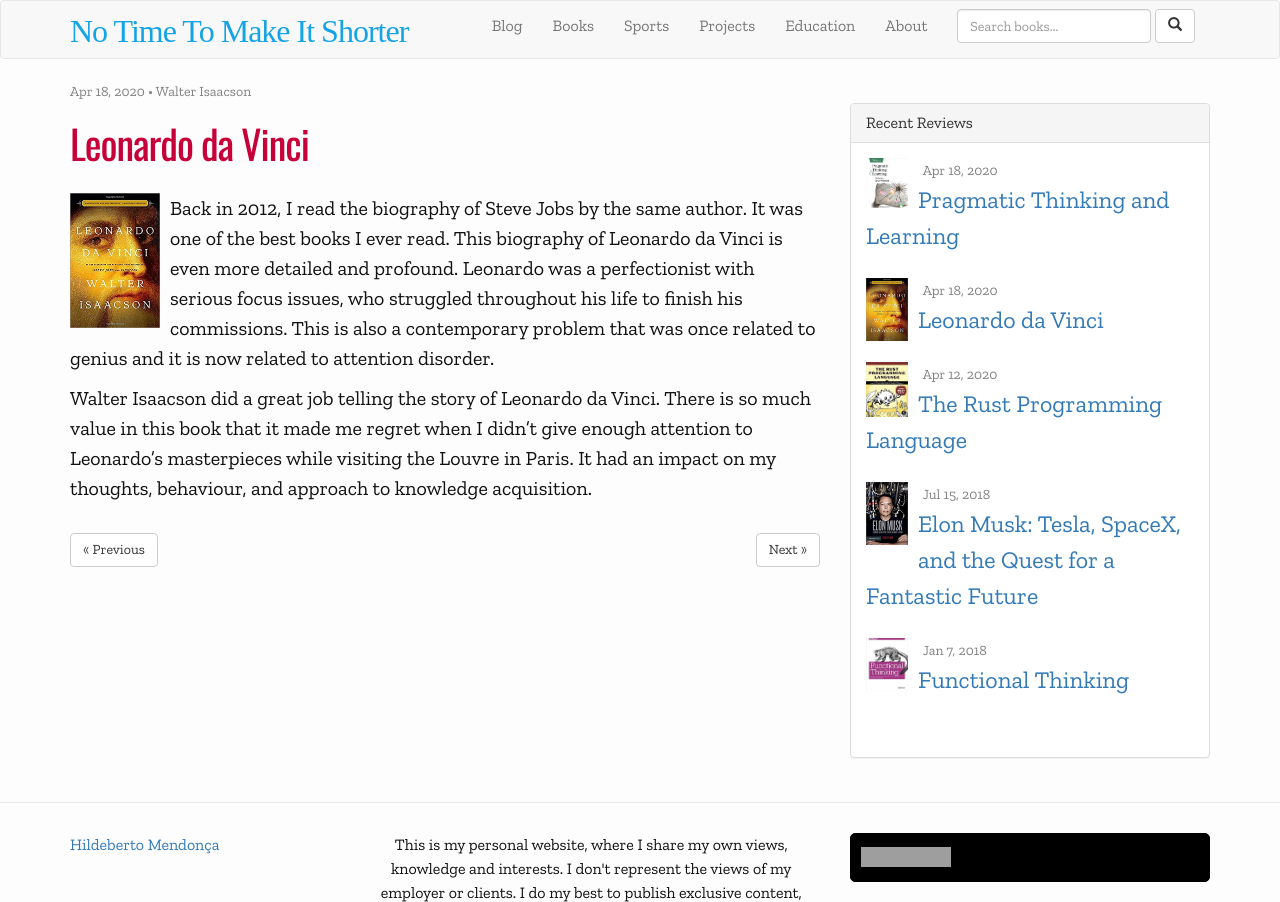
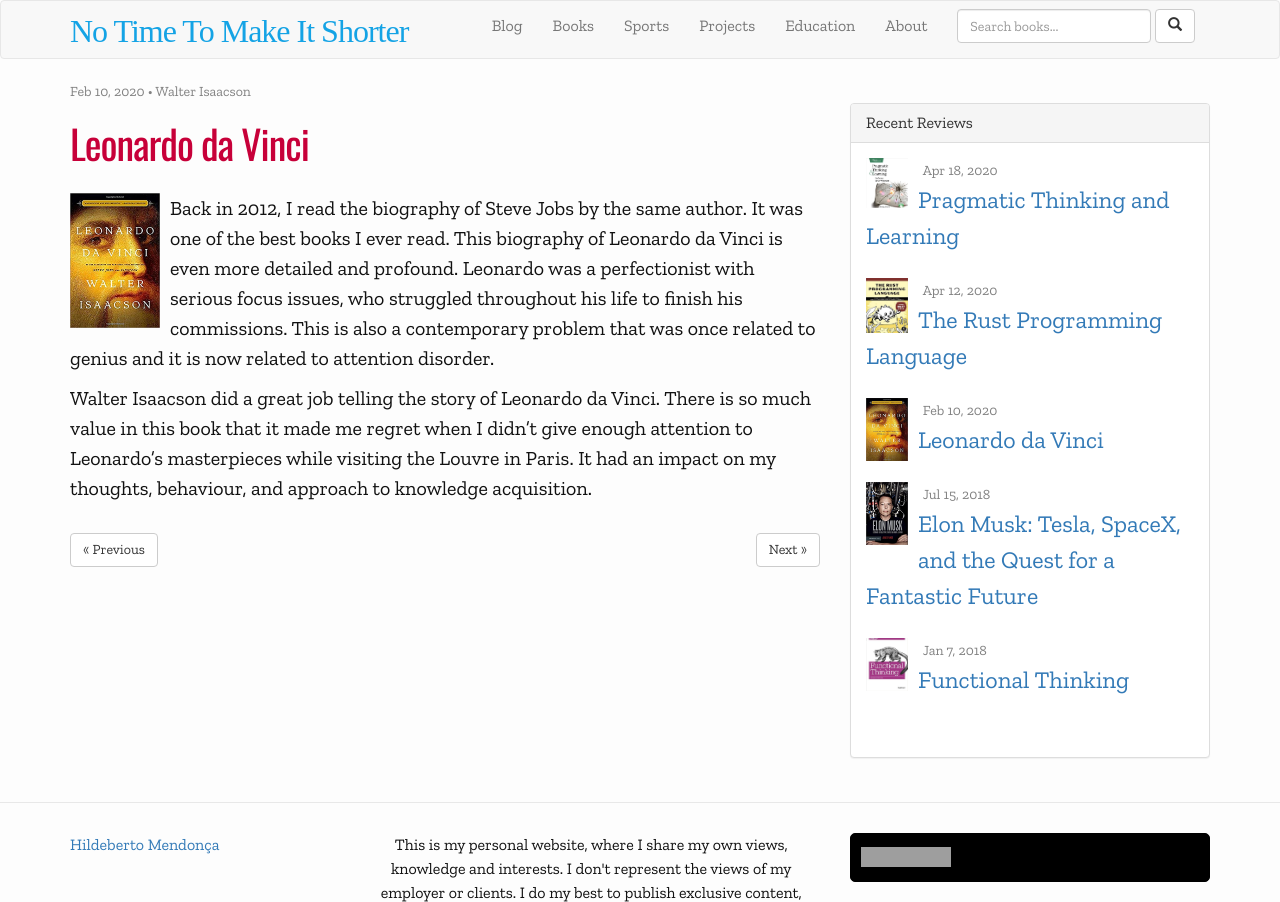
Before and after one commit to htmfilho/books, a Jekyll site: the page built from _posts/2020/2020-02-10-leonardo-da-vinci.md, in a window 1280 px wide, cut to the strip 0-902 px from the top of the page. Built offline with Jekyll 4.4.1, drawn with Linux system fonts in a browser that asks for light colours; nearby versions of some CDN libraries; some web fonts are replaced; comment, search, counter and statistics services are not loaded; grey boxes are pictures that could not be loaded.

Commit message:
Changed the date

```diff
--- a/_posts/2020/2020-02-10-leonardo-da-vinci.md
+++ b/_posts/2020/2020-02-10-leonardo-da-vinci.md
@@ -3,7 +3,7 @@
 title: "Leonardo da Vinci"
 author: Walter Isaacson
 progress: 100
-date: 2020-04-18 12:00:00 +0200
+date: 2020-02-10 12:00:00 +0200
 categories: book biography
 link: https://amzn.to/2K2uhM6
 image: /books/images/posts/leonardo-da-vinci.jpg
```
